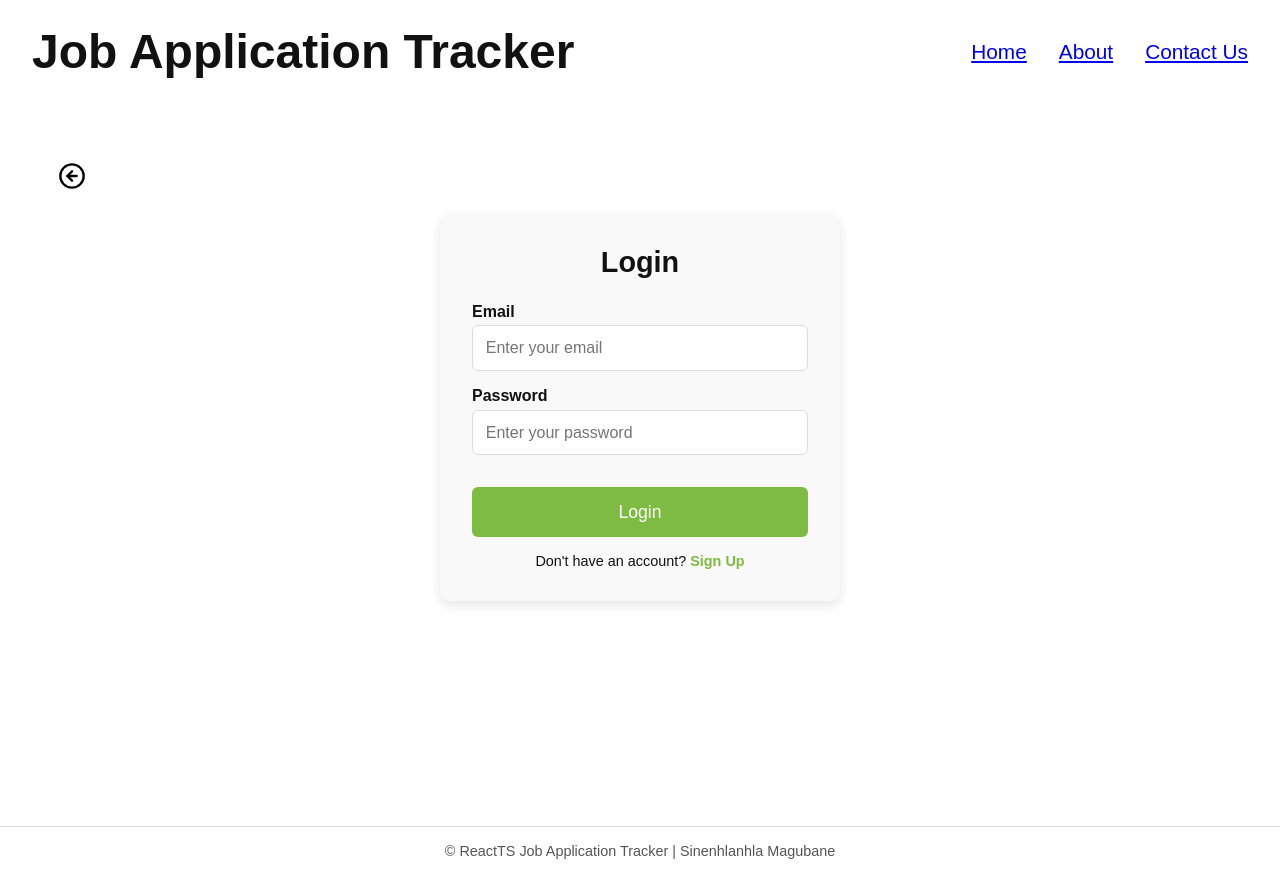
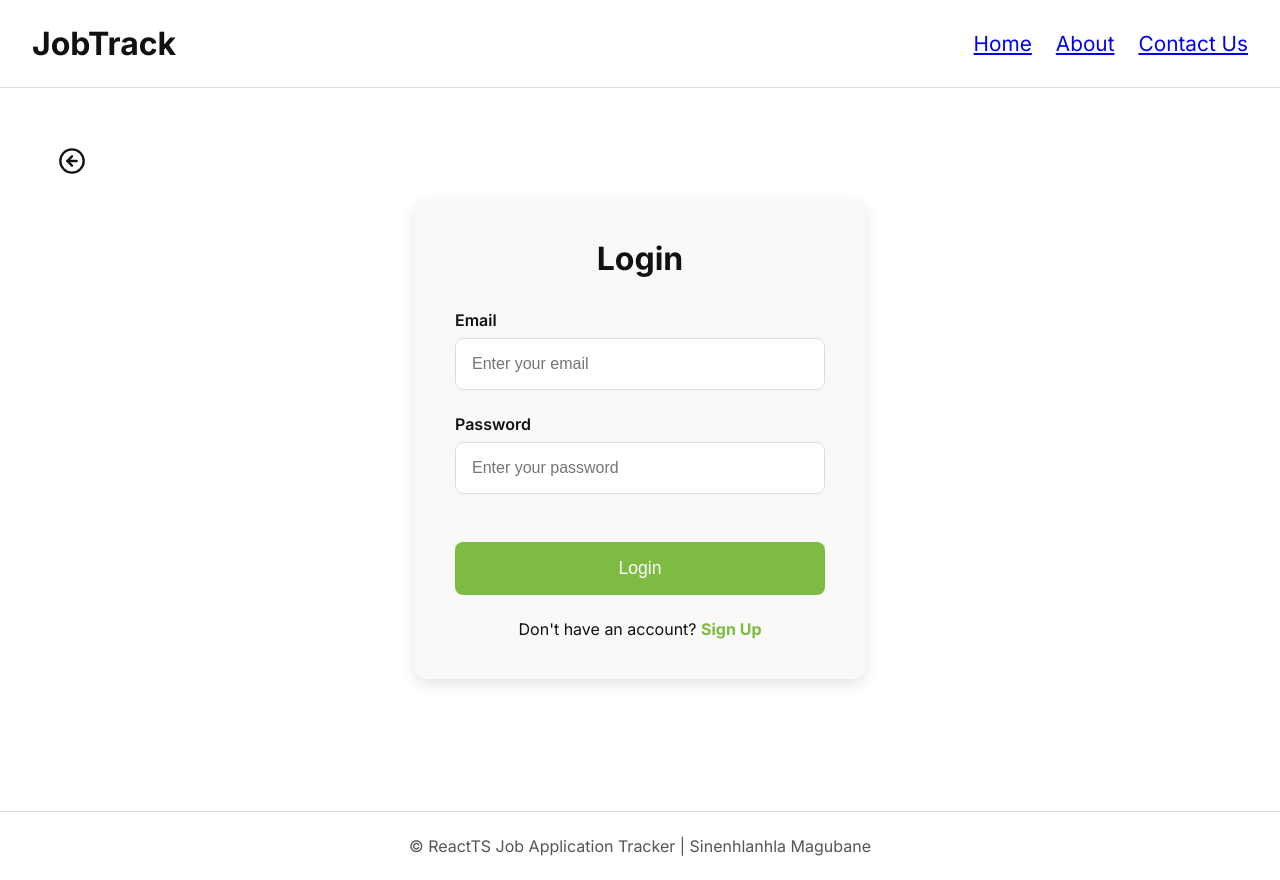
Before and after one commit to SineMag/React-TS-Job-Application-Tracker, a React (Vite) app: page /login in a window 1280 px wide. Built offline with nearby package versions, Linux system fonts and the light colour scheme.

Commit message:
feat: updated the signup and login pages, and linked the json server from render.com

```diff
--- a/src/App.css
+++ b/src/App.css
@@ -1,3 +1,5 @@
+@import url('https://fonts.googleapis.com/css2?family=Inter:wght@400;500;600;700&display=swap');
+
 /* Reset */
 * {
   padding: 0;
@@ -5,14 +7,22 @@
   box-sizing: border-box;
 }
 
-html,
-body,
-#root {
+:root {
+  --background-light: #fff;
+  --text-light: #111;
+  --primary-color: #7dbb42;
+  --primary-hover: #5a9b2f;
+  --card-bg-light: #f9f9f9;
+  --border-color-light: #ddd;
+}
+
+html, body, #root {
   width: 100%;
   height: 100%;
-  font-family: Arial, Helvetica, sans-serif;
-  background-color: #fff;
-  color: #111;
+  font-family: 'Inter', sans-serif;
+  background-color: var(--background-light);
+  color: var(--text-light);
+  transition: background-color 0.3s, color 0.3s;
 }
 
 #root {
@@ -43,11 +53,12 @@ nav {
   align-items: center;
   padding: 1.5rem 2rem;
   font-size: 1.3rem;
-  background-color: #fff;
+  background-color: var(--background-light);
+  border-bottom: 1px solid var(--border-color-light);
 }
 
 .logo h2 {
-  font-size: 3rem;
+  font-size: 2rem;
   font-weight: bold;
 }
 
@@ -63,7 +74,7 @@ nav {
 }
 
 .rightNav ul li:hover {
-  color: #7dbb42; /* hover color */
+  color: var(--primary-color);
 }
 
 .hero {
@@ -84,28 +95,28 @@ nav {
 }
 
 .heroText h1 {
-  font-size: 3rem;
+  font-size: 3.5rem;
   margin-bottom: 1rem;
 }
 
 .heroText p {
-  font-size: 1.1rem;
+  font-size: 1.2rem;
   line-height: 1.6;
 }
 
 .getStartedButton {
-  padding: 0.8rem 2rem;
+  padding: 1rem 2.5rem;
   border: none;
-  background-color: #7dbb42;
+  background-color: var(--primary-color);
   color: white;
   font-size: 1.2rem;
-  border-radius: 6px;
+  border-radius: 8px;
   cursor: pointer;
   transition: all 0.3s ease;
 }
 
 .getStartedButton:hover {
-  background-color: #5a9b2f;
+  background-color: var(--primary-hover);
   transform: scale(1.05);
 }
 
@@ -119,19 +130,20 @@ nav {
 
 .landingImage {
   width: 80%;
-  max-width: 450px;
+  max-width: 500px;
   z-index: 1;
 }
 
 .circleTop {
   position: absolute;
-  top: 15%;
-  right: 15%;
-  width: 200px;
-  height: 200px;
+  top: 10%;
+  right: 10%;
+  width: 250px;
+  height: 250px;
   border-radius: 50%;
   background-color: #DBFA87;
   z-index: 0;
+  opacity: 0.7;
 }
 
 .circles {
@@ -148,33 +160,13 @@ nav {
 
 .footerLandingPage {
   width: 100%;
-  padding: 1rem;
+  padding: 1.5rem;
   text-align: center;
-  border-top: 1px solid #ddd;
+  border-top: 1px solid var(--border-color-light);
   margin-top: 2rem;
-  font-size: 0.9rem;
+  font-size: 1rem;
   color: #555;
 }
-
-
-/* .signUpForm {
-  border: 1px solid red;
-  height: 70vh;
-}
-
-.SignUpNav {
-    height: 5vh;
-    display: flex;
-    justify-content: space-between;
-    width: 100%;
-
-}
-.leftArrow {
-  border: none;
-  background-color: white;
-  font-size: 2rem;
-  cursor: pointer;
-} */
 
 .signUpPage {
   display: flex;
@@ -196,66 +188,69 @@ nav {
   border: none;
   cursor: pointer;
   font-size: 2rem;
+  color: var(--text-light);
 }
 
 .signUpForm {
   width: 100%;
-  max-width: 400px;
-  background: #f9f9f9;
-  padding: 2rem;
-  border-radius: 10px;
-  box-shadow: 0 4px 12px rgba(0,0,0,0.1);
+  max-width: 450px;
+  background: var(--card-bg-light);
+  padding: 2.5rem;
+  border-radius: 12px;
+  box-shadow: 0 6px 15px rgba(0,0,0,0.1);
   text-align: center;
 }
 
 .signUpForm h2 {
-  margin-bottom: 1.5rem;
-  font-size: 1.8rem;
+  margin-bottom: 2rem;
+  font-size: 2rem;
 }
 
 .formGroup {
-  margin-bottom: 1rem;
+  margin-bottom: 1.5rem;
   text-align: left;
 }
 
 .formGroup label {
   display: block;
-  font-weight: bold;
-  margin-bottom: 0.3rem;
+  font-weight: 600;
+  margin-bottom: 0.5rem;
 }
 
 .formGroup input {
   width: 100%;
-  padding: 0.8rem;
-  border: 1px solid #ddd;
-  border-radius: 6px;
+  padding: 1rem;
+  border: 1px solid var(--border-color-light);
+  border-radius: 8px;
+  font-size: 1rem;
+  background-color: var(--background-light);
+  color: var(--text-light);
+}
+
+.authButton {
+  background-color: var(--primary-color);
+  color: white;
+  border: none;
+  padding: 1rem;
+  font-size: 1.1rem;
+  border-radius: 8px;
+  cursor: pointer;
+  transition: all 0.3s;
+  width: 100%;
+  margin-top: 1.5rem;
+}
+
+.authButton:hover {
+  background-color: var(--primary-hover);
+}
+
+.toggleText {
+  margin-top: 1.5rem;
   font-size: 1rem;
 }
 
-.authButton {
-  background-color: #7dbb42;
-  color: white;
-  border: none;
-  padding: 0.9rem;
-  font-size: 1.1rem;
-  border-radius: 6px;
-  cursor: pointer;
-  transition: all 0.3s;
-  width: 100%;
-  margin-top: 1rem;
-}
-
-.authButton:hover {
-  background-color: #5a9b2f;
-}
-
-.toggleText {
-  margin-top: 1rem;
-  font-size: 0.9rem;
-}
-
 .toggleText span {
-  color: #7dbb42;
+  color: var(--primary-color);
   font-weight: bold;
   cursor: pointer;
 }
@@ -263,21 +258,22 @@ nav {
 /* Logout Button */
 .logoutButton {
   background: none;
-  border: 1px solid #7dbb42;
-  color: #7dbb42;
-  padding: 0.5rem 1rem;
-  border-radius: 4px;
+  border: 1px solid var(--primary-color);
+  color: var(--primary-color);
+  padding: 0.6rem 1.2rem;
+  border-radius: 6px;
   cursor: pointer;
   font-size: 1rem;
   transition: all 0.3s;
 }
 
 .logoutButton:hover {
-  background-color: #7dbb42;
+  background-color: var(--primary-color);
   color: white;
 }
 
-/* Error Message */
+/* Other styles remain the same */
+
 .errorMessage {
   background-color: #f8d7da;
   color: #721c24;
@@ -288,7 +284,6 @@ nav {
   font-size: 0.9rem;
 }
 
-/* Loading Message */
 .loadingMessage {
   text-align: center;
   padding: 3rem;
@@ -296,7 +291,6 @@ nav {
   color: #666;
 }
 
-/* Error Page Styles */
 .errorPage {
   display: flex;
   justify-content: center;
@@ -338,7 +332,7 @@ nav {
 }
 
 .homeButton {
-  background-color: #7dbb42;
+  background-color: var(--primary-color);
   color: white;
   border: none;
   padding: 1rem 2rem;
@@ -351,11 +345,10 @@ nav {
 }
 
 .homeButton:hover {
-  background-color: #5a9b2f;
+  background-color: var(--primary-hover);
   transform: scale(1.05);
 }
 
-/* Responsive Error Page */
 @media (max-width: 768px) {
   .errorContent h1 {
     font-size: 2rem;
@@ -370,31 +363,28 @@ nav {
   }
 }
 
-/* Search, Filter, and Sort Controls */
 .controlsSection {
-  background: white;
+  background: var(--card-bg-light);
   padding: 1.5rem;
   border-radius: 8px;
   box-shadow: 0 2px 4px rgba(0, 0, 0, 0.1);
   margin-bottom: 2rem;
 }
 
-.searchBar {
-  margin-bottom: 1rem;
-}
-
 .searchInput {
   width: 100%;
   padding: 0.75rem;
-  border: 1px solid #ddd;
+  border: 1px solid var(--border-color-light);
   border-radius: 6px;
   font-size: 1rem;
   transition: border-color 0.3s ease;
+  background-color: var(--background-light);
+  color: var(--text-light);
 }
 
 .searchInput:focus {
   outline: none;
-  border-color: #7dbb42;
+  border-color: var(--primary-color);
   box-shadow: 0 0 0 2px rgba(125, 187, 66, 0.2);
 }
 
@@ -418,20 +408,20 @@ nav {
 
 .filterSelect {
   padding: 0.5rem;
-  border: 1px solid #ddd;
+  border: 1px solid var(--border-color-light);
   border-radius: 6px;
   font-size: 0.9rem;
-  background: white;
+  background: var(--background-light);
   cursor: pointer;
   transition: border-color 0.3s ease;
+  color: var(--text-light);
 }
 
 .filterSelect:focus {
   outline: none;
-  border-color: #7dbb42;
+  border-color: var(--primary-color);
 }
 
-/* Responsive Controls */
 @media (max-width: 768px) {
   .filtersRow {
     flex-direction: column;
@@ -448,7 +438,6 @@ nav {
   }
 }
 
-/* Snackbar Styles */
 .snackbar-container {
   position: fixed;
   top: 20px;
@@ -531,7 +520,6 @@ nav {
   }
 }
 
-/* Responsive Snackbar */
 @media (max-width: 768px) {
   .snackbar-container {
     top: 10px;
@@ -545,7 +533,6 @@ nav {
   }
 }
 
-/* Dashboard Styles */
 .dashboard {
   padding: 2rem;
   max-width: 1200px;
@@ -558,16 +545,16 @@ nav {
   align-items: center;
   margin-bottom: 2rem;
   padding-bottom: 1rem;
-  border-bottom: 2px solid #f0f0f0;
+  border-bottom: 2px solid var(--border-color-light);
 }
 
 .dashboardHeader h1 {
   font-size: 2.5rem;
-  color: #333;
+  color: var(--text-light);
 }
 
 .addButton {
-  background-color: #7dbb42;
+  background-color: var(--primary-color);
   color: white;
   border: none;
   padding: 0.8rem 1.5rem;
@@ -578,18 +565,17 @@ nav {
 }
 
 .addButton:hover {
-  background-color: #5a9b2f;
+  background-color: var(--primary-hover);
   transform: scale(1.05);
 }
 
-/* Form Overlay */
 .formOverlay {
   position: fixed;
   top: 0;
   left: 0;
   right: 0;
   bottom: 0;
-  background-color: rgba(0, 0, 0, 0.5);
+  background-color: rgba(0, 0, 0, 0.7);
   display: flex;
   justify-content: center;
   align-items: center;
@@ -597,7 +583,7 @@ nav {
 }
 
 .applicationForm {
-  background: white;
+  background: var(--card-bg-light);
   padding: 2rem;
   border-radius: 10px;
   box-shadow: 0 4px 20px rgba(0, 0, 0, 0.15);
@@ -611,7 +597,7 @@ nav {
   margin-bottom: 2rem;
   text-align: center;
   align-items: center;
-  color: #333;
+  color: var(--text-light);
 }
 
 .applicationForm .formGroup {
@@ -630,17 +616,19 @@ nav {
 .applicationForm .formGroup textarea {
   width: 100%;
   padding: 0.8rem;
-  border: 1px solid #ddd;
+  border: 1px solid var(--border-color-light);
   border-radius: 6px;
   font-size: 1rem;
   transition: border-color 0.3s;
+  background-color: var(--background-light);
+  color: var(--text-light);
 }
 
 .applicationForm .formGroup input:focus,
 .applicationForm .formGroup select:focus,
 .applicationForm .formGroup textarea:focus {
   outline: none;
-  border-color: #7dbb42;
+  border-color: var(--primary-color);
 }
 
 .formButtons {
@@ -651,7 +639,7 @@ nav {
 
 .submitButton {
   flex: 1;
-  background-color: #7dbb42;
+  background-color: var(--primary-color);
   color: white;
   border: none;
   padding: 0.9rem;
@@ -662,7 +650,7 @@ nav {
 }
 
 .submitButton:hover {
-  background-color: #5a9b2f;
+  background-color: var(--primary-hover);
 }
 
 .cancelButton {
@@ -681,14 +669,13 @@ nav {
   background-color: #5a6268;
 }
 
-/* Applications List */
 .applicationsList {
   margin-top: 2rem;
 }
 
 .applicationsList h2 {
   margin-bottom: 1.5rem;
-  color: #333;
+  color: var(--text-light);
 }
 
 .emptyState {
@@ -709,8 +696,8 @@ nav {
 }
 
 .applicationCard {
-  background: white;
-  border: 1px solid #e0e0e0;
+  background: var(--card-bg-light);
+  border: 1px solid var(--border-color-light);
   border-radius: 10px;
   padding: 1.5rem;
   box-shadow: 0 2px 8px rgba(0, 0, 0, 0.1);
@@ -731,7 +718,7 @@ nav {
 
 .cardHeader h3 {
   font-size: 1.2rem;
-  color: #333;
+  color: var(--text-light);
   margin: 0;
   flex: 1;
   margin-right: 1rem;
@@ -753,7 +740,7 @@ nav {
 .company {
   font-size: 1.1rem;
   font-weight: bold;
-  color: #7dbb42;
+  color: var(--primary-color);
   margin-bottom: 0.5rem;
 }
 
@@ -807,7 +794,6 @@ nav {
   background-color: #c82333;
 }
 
-/* Responsive Design */
 @media (max-width: 768px) {
   .dashboard {
     padding: 1rem;
--- a/src/components/Header.tsx
+++ b/src/components/Header.tsx
@@ -1,17 +1,17 @@
 import { Link } from "react-router-dom";
-import { logOut } from "../services/api";
+import { useAuth } from "../contexts/AuthContext";
 
 interface HeaderProps {
   showLogout?: boolean;
 }
 
 export default function Header({ showLogout = false }: HeaderProps) {
+  const { logOut } = useAuth();
 
   const handleLogout = async () => {
     try {
       await logOut();
-      // Force a page reload to update the auth context
-      window.location.href = '/';
+      // The AuthProvider will handle the state update and redirect
     } catch (error) {
       console.error('Error logging out:', error);
     }
@@ -21,11 +21,11 @@ export default function Header({ showLogout = false }: HeaderProps) {
     <nav>
       <div className="logo">
         <Link to="/" style={{ textDecoration: 'none', color: 'inherit' }}>
-          <h2>Job Application Tracker</h2>
+          <h2>JobTrack</h2>
         </Link>
       </div>
       <div className="rightNav">
-        <ul style={{ listStyleType: "none" }}>
+        <ul style={{ listStyleType: "none", display: 'flex', alignItems: 'center', gap: '1.5rem' }}>
           {showLogout ? (
             <>
               <li><Link to="/dashboard">Dashboard</Link></li>
--- a/src/components/LogInPage.tsx
+++ b/src/components/LogInPage.tsx
@@ -1,12 +1,13 @@
 import { useState } from "react";
 import { FiArrowLeftCircle } from "react-icons/fi";
 import { useNavigate } from "react-router-dom";
-import { signIn } from "../services/api";
+import { useAuth } from "../contexts/AuthContext";
 import { useNotification } from "../contexts/NotificationContext";
 
 export default function LogInPage() {
   const navigate = useNavigate();
   const { showNotification } = useNotification();
+  const { signIn } = useAuth();
   const [email, setEmail] = useState("");
   const [password, setPassword] = useState("");
   const [loading, setLoading] = useState(false);
--- a/src/components/SignUpPage.tsx
+++ b/src/components/SignUpPage.tsx
@@ -1,10 +1,11 @@
 import { useState } from "react";
 import { FiArrowLeftCircle } from "react-icons/fi";
 import { useNavigate } from "react-router-dom";
-import { signUp, signIn } from "../services/api";
+import { useAuth } from "../contexts/AuthContext";
 
 export default function SignUpPage() {
   const navigate = useNavigate();
+  const { signIn, signUp } = useAuth();
   const [isLogin, setIsLogin] = useState(false);
   const [email, setEmail] = useState("");
   const [name, setName] = useState("");
@@ -20,11 +21,10 @@ export default function SignUpPage() {
     try {
       if (isLogin) {
         await signIn(email, password);
-        navigate('/dashboard');
       } else {
         await signUp(email, password);
-        navigate('/dashboard');
       }
+      navigate('/dashboard');
     } catch (error: any) {
       setError(error.message);
     } finally {
--- a/src/services/api.ts
+++ b/src/services/api.ts
@@ -33,7 +33,7 @@ export const updateJobApplication = async (applicationId: string, updates: Parti
     },
     body: JSON.stringify({
       ...updates,
-      dateApplied: updates.dateApplied ? updates.dateApplied.toISOString() : undefined,
+      dateApplied: updates.dateApplied ? (updates.dateApplied as Date).toISOString() : undefined,
       updatedAt: new Date().toISOString()
     }),
   });
```
Also changed, not shown: src/contexts/AuthContext.tsx (+27 -5 lines), 1 other file (tests, documents, lock files or other folders).
